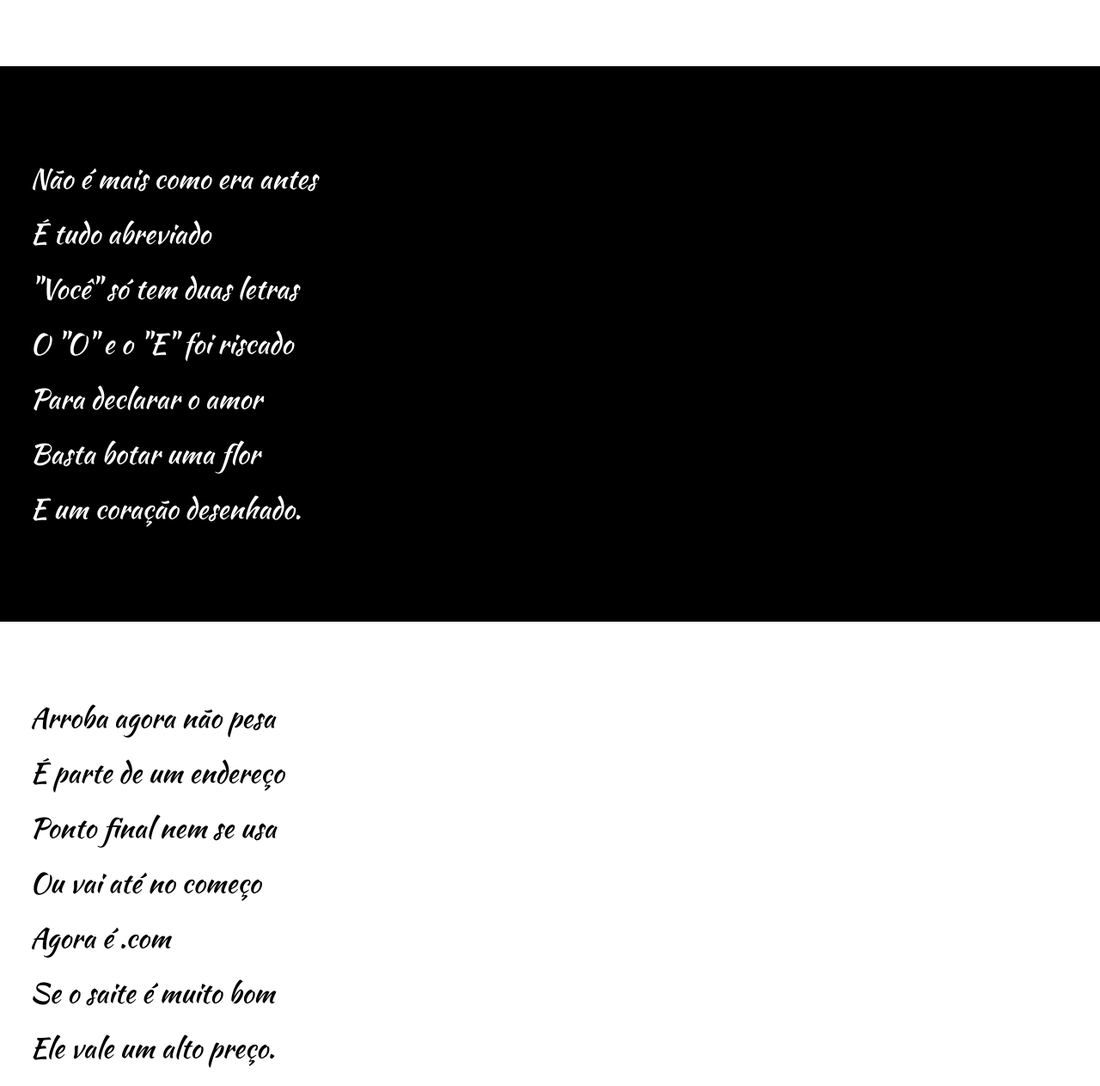
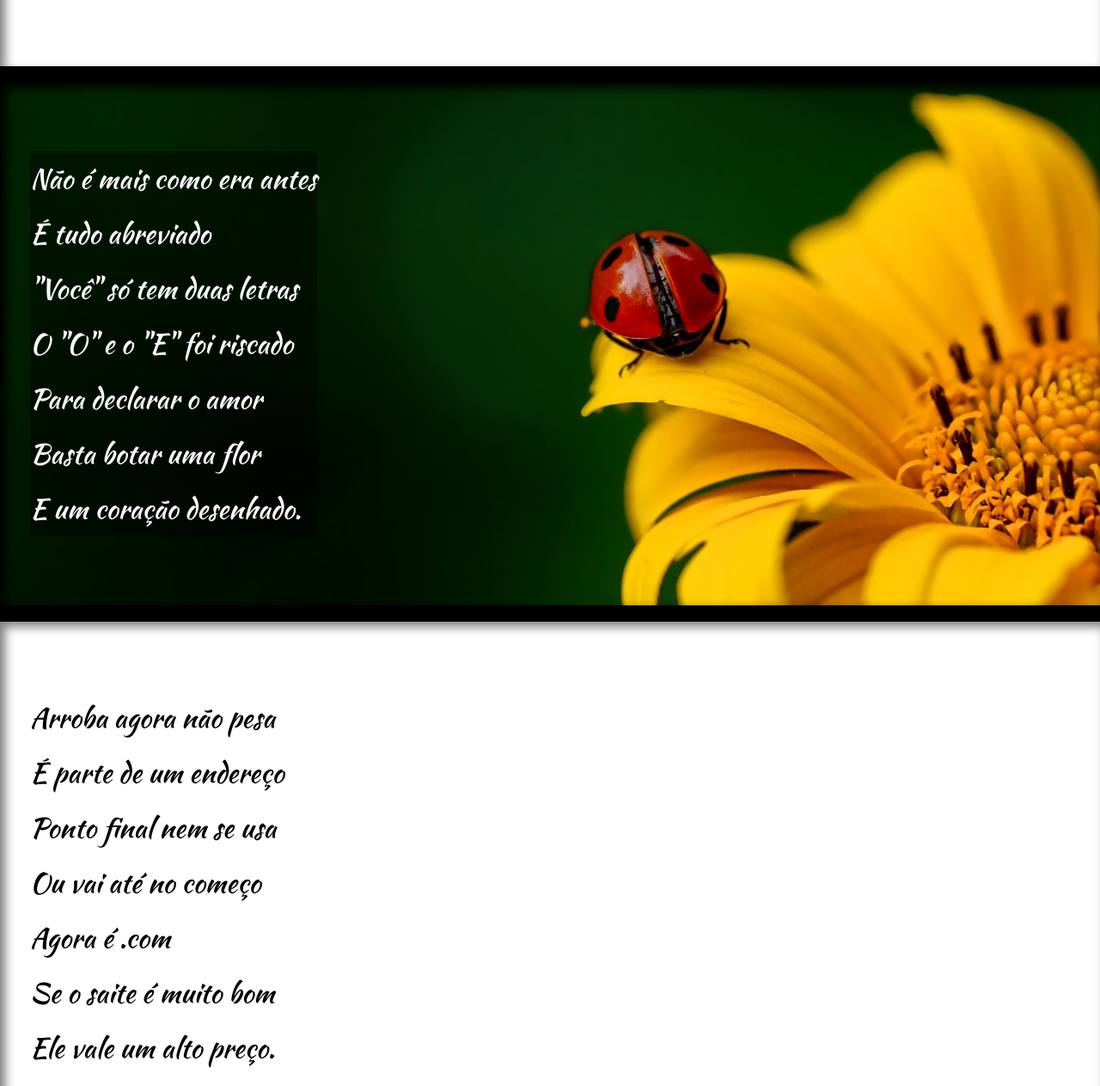
Before and after one commit to Tiago-Mudesto/cordel, a plain HTML site: page index.html in a window 1280 px wide. Shown: the part 737-2000 px from the top of the page at 86% size. Drawn offline with nearby package versions, Linux system fonts and the light colour scheme.

Commit message:
inserção imagens no background e efeito parallax

```diff
--- a/estilo/style.css
+++ b/estilo/style.css
@@ -19,7 +19,7 @@
 
 html, body {
     min-width: 100vh;       /* tamanho minimo da altura do conteudo */
-    background-color: black;
+    background-color: rgb(0, 0, 0);
     font-family: var(--fonte1);
 }
 
@@ -62,21 +62,38 @@ section{
 
 }
 
+section p.espaçar{
+    padding-bottom: 2em;
+}
+
 section.normal {
     color: black;
     background-color: white;
+    box-shadow: inset 6px 6px 12px 0px rgba(0, 0, 0, 0.501);
 }
 
 section.imagem {
     color: white;
     background-color: black;
+    box-shadow: inset 6px 6px 12px 0px black;
+    background-size: cover;
+    background-attachment: fixed;       /*Efeito parallax no CSS*/
 }
 
 section.imagem p{
     display: inline-block;
-    background-color: rgba(0, 0, 0, 0.409);
+    background-color: rgba(0, 0, 0, 0.431);
 }
 
+section#img001{
+    background-image: url(../imagens/background001.jpg);
+    background-position: right, center;
+}
+
+section#img002{
+    background-image: url(../imagens/background002.jpg);
+    background-position: right, center;
+}
 footer {
     color: white;
     background-color: black;
--- a/index.html
+++ b/index.html
@@ -29,7 +29,7 @@
 
 //---
 
-<section class="imagem">
+<section class="imagem" id="img001">
     <p>
         Não é mais como era antes <br>
         É tudo abreviado <br>
@@ -44,7 +44,7 @@
 //---
 
 <section class="normal">
-    <p>
+    <p class="espaçar">
         Arroba agora não pesa <br>
         É parte de um endereço <br>
         Ponto final nem se usa <br>
@@ -67,7 +67,7 @@
 
 //---
 
-<section class="imagem">
+<section class="imagem" id="img002">
     <p>
         Tenho saudade das cartas <br>
         Escritas com a própria mão <br>
@@ -82,7 +82,7 @@
 //---
 
 <section class="normal">
-    <p>
+    <p class="espaçar">
         Agora, escrevo e envio <br>
         Chegando na mesma hora <br>
         Mas quando vou prosear <br>
```
